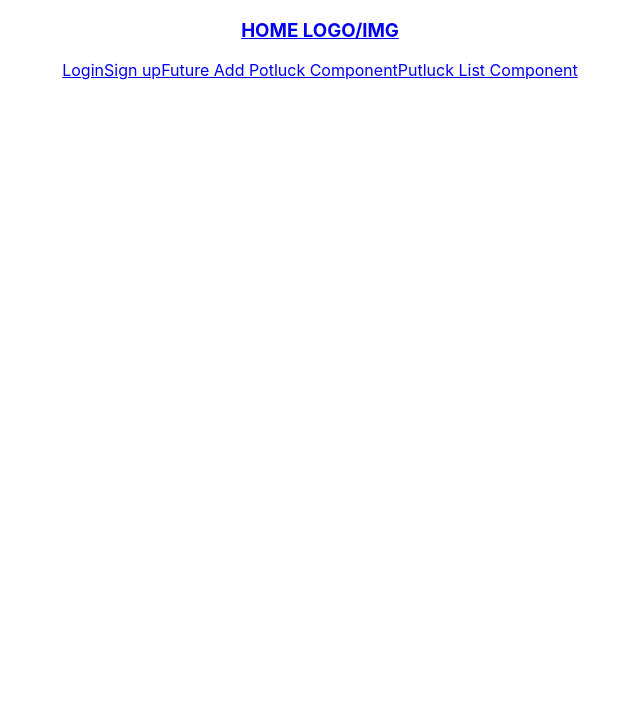
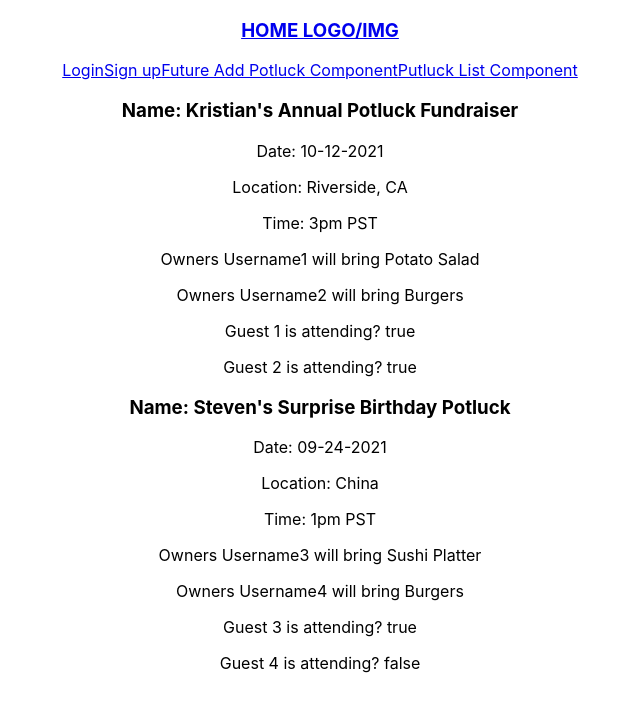
Before and after one commit to ft-potluck-planner-4/ft-pp4-frontend, a React (Create React App) app: page /potlucks in a window 1280 px wide. Shown: the top 712 px of the page, without its empty margins (320-960 px from the left). Built offline with nearby package versions, Linux system fonts and the light colour scheme.

Commit message:
displaying list of potlucks to dom

```diff
--- /dev/null
+++ b/src/components/Potluck.js
@@ -0,0 +1,30 @@
+import React from "react";
+
+function Potluck(props) {
+  console.log("props in potluck:", props);
+  const { id, name, date, location, time, foods, guests } = props.potluck;
+  return (
+    <div className="potluck">
+      <h3>Name: {name}</h3>
+      <p>Date: {date}</p>
+      <p>Location: {location}</p>
+      <p>Time: {time}</p>
+      {foods.map(food => {
+        return (
+          <p>
+            {food.owner} will bring {food.name}
+          </p>
+        );
+      })}
+      {guests.map(guest => {
+        return (
+          <p>
+            {guest.name} is attending? {guest.isAttending.toString()}
+          </p>
+        );
+      })}
+    </div>
+  );
+}
+
+export default Potluck;
--- a/src/components/PotluckList.js
+++ b/src/components/PotluckList.js
@@ -1,7 +1,95 @@
-import React from "react";
+import React, { useState, useEffect } from "react";
+import axiosWithAuth from "./../utils/axiosWithAuth";
+import Potluck from "./Potluck";
 
 function PotluckList() {
-  return <div></div>;
+  //mocking data we would eventually get back from a backend get request
+  const [potlucks, setPotlucks] = useState([
+    {
+      id: 1,
+      name: "Kristian's Annual Potluck Fundraiser",
+      location: "Riverside, CA",
+      date: "10-12-2021",
+      time: "3pm PST",
+      foods: [
+        {
+          name: "Potato Salad",
+          isPresent: true,
+          owner: "Owners Username1"
+        },
+        {
+          name: "Burgers",
+          isPresent: true,
+          owner: "Owners Username2"
+        }
+      ],
+      guests: [
+        {
+          id: 1,
+          name: "Guest 1",
+          isAttending: true
+        },
+        {
+          id: 2,
+          name: "Guest 2",
+          isAttending: true
+        }
+      ]
+    },
+    {
+      id: 2,
+      name: "Steven's Surprise Birthday Potluck",
+      location: "China",
+      date: "09-24-2021",
+      time: "1pm PST",
+      foods: [
+        {
+          name: "Sushi Platter",
+          isPresent: false,
+          owner: "Owners Username3"
+        },
+        {
+          name: "Burgers",
+          isPresent: true,
+          owner: "Owners Username4"
+        }
+      ],
+      guests: [
+        {
+          id: 3,
+          name: "Guest 3",
+          isAttending: true
+        },
+        {
+          id: 4,
+          name: "Guest 4",
+          isAttending: false
+        }
+      ]
+    }
+  ]);
+
+  //eventual useEffect that will fetch the potluck List from the backend
+  //   useEffect(() => {
+  //     axiosWithAuth()
+  //       .get("/potlucks")
+  //       .then(res => {
+  //         // console.log(res);
+  //           setPotlucks(res.data)
+  //       })
+  //       .catch(err => {
+  //         console.log(err);
+  //       });
+  //   }, []);
+
+  return (
+    <div className="potlucks">
+      {potlucks.map(potluck => {
+        // console.log(potluck);
+        return <Potluck potluck={potluck} />;
+      })}
+    </div>
+  );
 }
 
 export default PotluckList;
```
